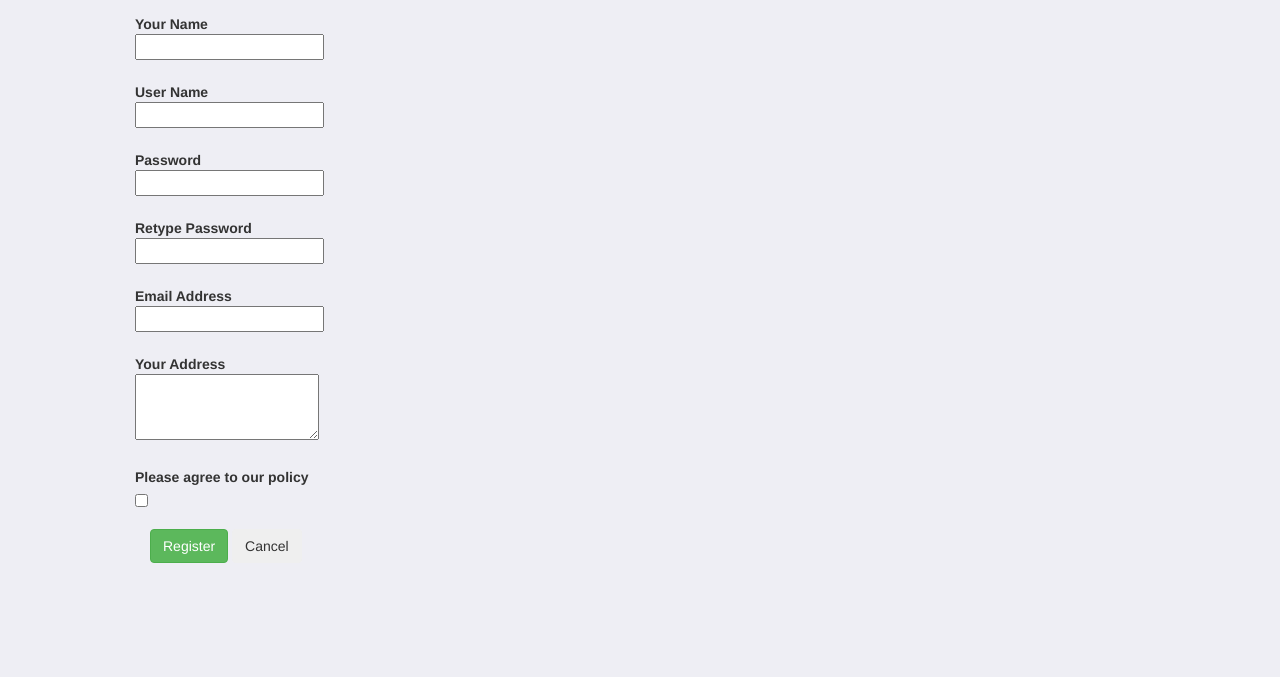
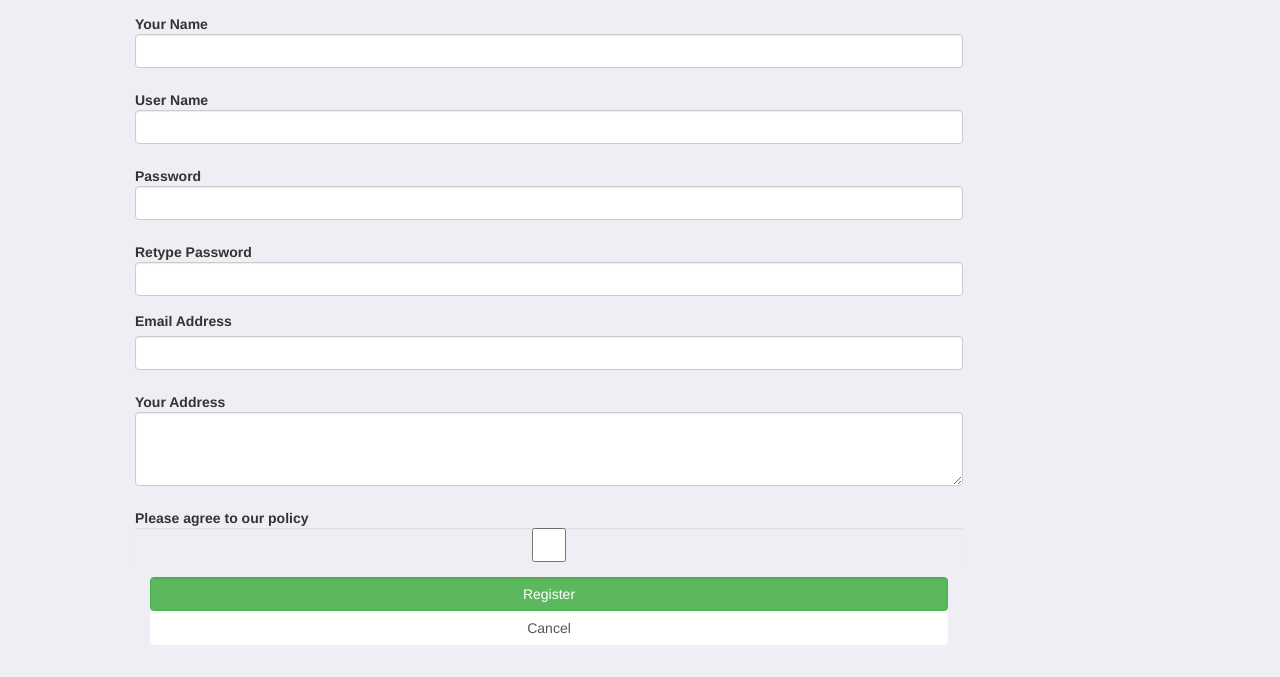
Before and after one commit to RajeshChowdary/Gymproject, a plain HTML site: page signup.html in a window 1280 px wide. Shown: the part 123-800 px from the top of the page. Drawn offline with nearby package versions, Linux system fonts and the light colour scheme.

Commit message:
changed form widths in signup page

```diff
--- a/signup.html
+++ b/signup.html
@@ -45,57 +45,62 @@
     <h1>Sign Up</h1>
     <form id="registration-form" class="form-horizontal">
 
+
+
           <div class="form-group">
             <label class="control-label" for="name">Your Name</label>
             <div class="controls">
-              <input type="text" class="input-xlarge" name="name" id="name">
+              <input type="text" class="input-xlarge form-control" name="name" id="name">
             </div>
           </div>
 
           <div class="form-group">
             <label class="control-label" for="name">User Name</label>
             <div class="controls">
-              <input type="text" class="input-xlarge" name="username" id="username">
+              <input type="text" class="input-xlarge form-control" name="username" id="username">
             </div>
           </div>
 
           <div class="form-group">
             <label class="control-label" for="name">Password</label>
             <div class="controls">
-              <input type="password" class="input-xlarge" name="password" id="password">
+              <input type="password" class="input-xlarge form-control" name="password" id="password">
             </div>
           </div>
 
           <div class="form-group">
             <label class="control-label" for="name"> Retype Password</label>
             <div class="controls">
-              <input type="password" class="input-xlarge" name="confirm_password" id="confirm_password">
+              <input type="password" class="form-control" class="input-xlarge" name="confirm_password" id="confirm_password">
             </div>
           </div>
 
           <div class="form-group">
-            <label class="control-label" for="email">Email Address</label>
-            <div class="controls">
-              <input type="text" class="input-xlarge" name="email" id="email">
-            </div>
+            <label  for="email">Email Address</label>
+
+              <input type="text" class="form-control form-control"  name="email" id="email">
+
           </div>
+
+
+
           <div class="form-group">
             <label class="control-label" for="message">Your Address</label>
             <div class="controls">
-              <textarea class="input-xlarge" name="address" id="address" rows="3"></textarea>
+              <textarea class="input-xlarge form-control" name="address" id="address" rows="3"></textarea>
             </div>
           </div>
 
           <div class="form-group">
             <label class="control-label" for="message"> Please agree to our policy</label>
             <div class="controls">
-             <input id="agree" class="checkbox" type="checkbox" name="agree">
+             <input id="agree" class="checkbox form-control" type="checkbox" name="agree">
             </div>
           </div>
 
           <div class="form-actions">
-            <button type="submit" class="btn btn-success btn-large">Register</button>
-            <button type="reset" class="btn">Cancel</button>
+            <button type="submit" class="btn btn-success btn-large form-control" >Register</button>
+            <button type="reset" class="btn form-control">Cancel</button>
           </div>
 
       </form>
```
